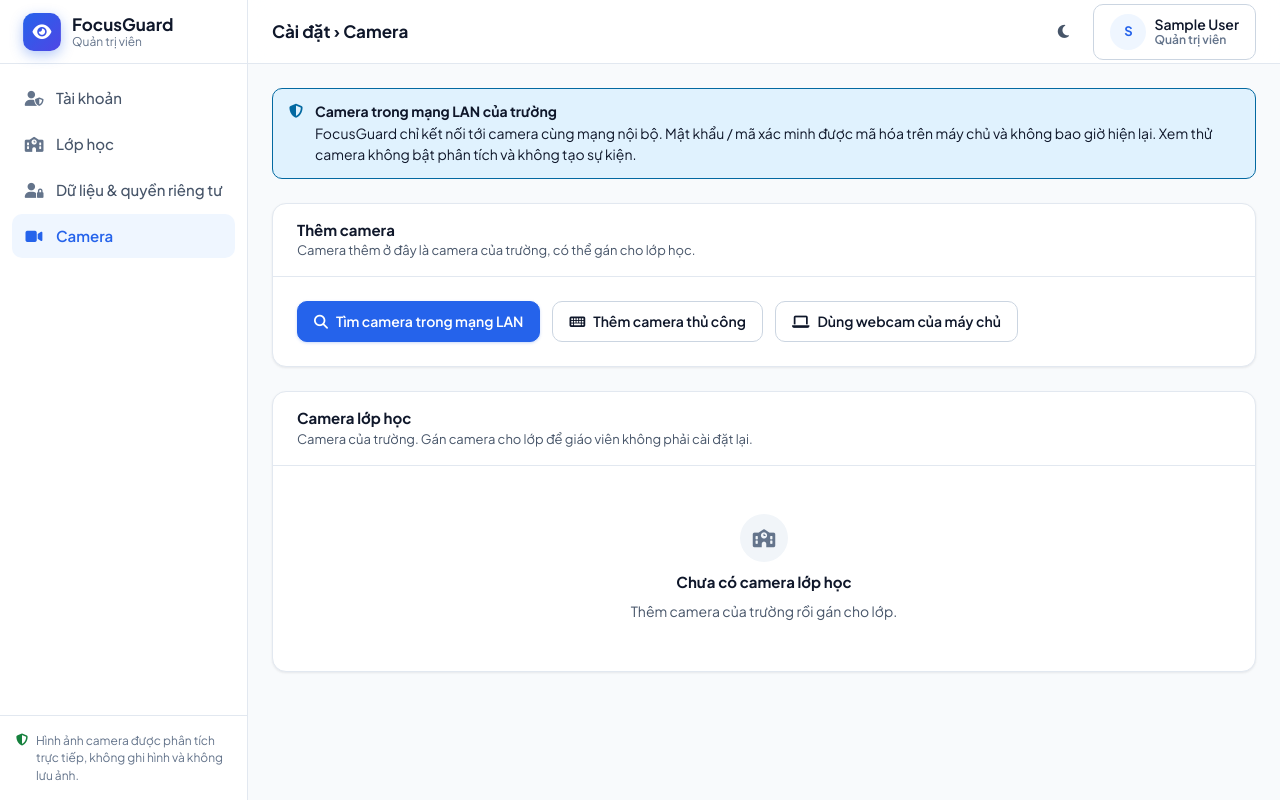
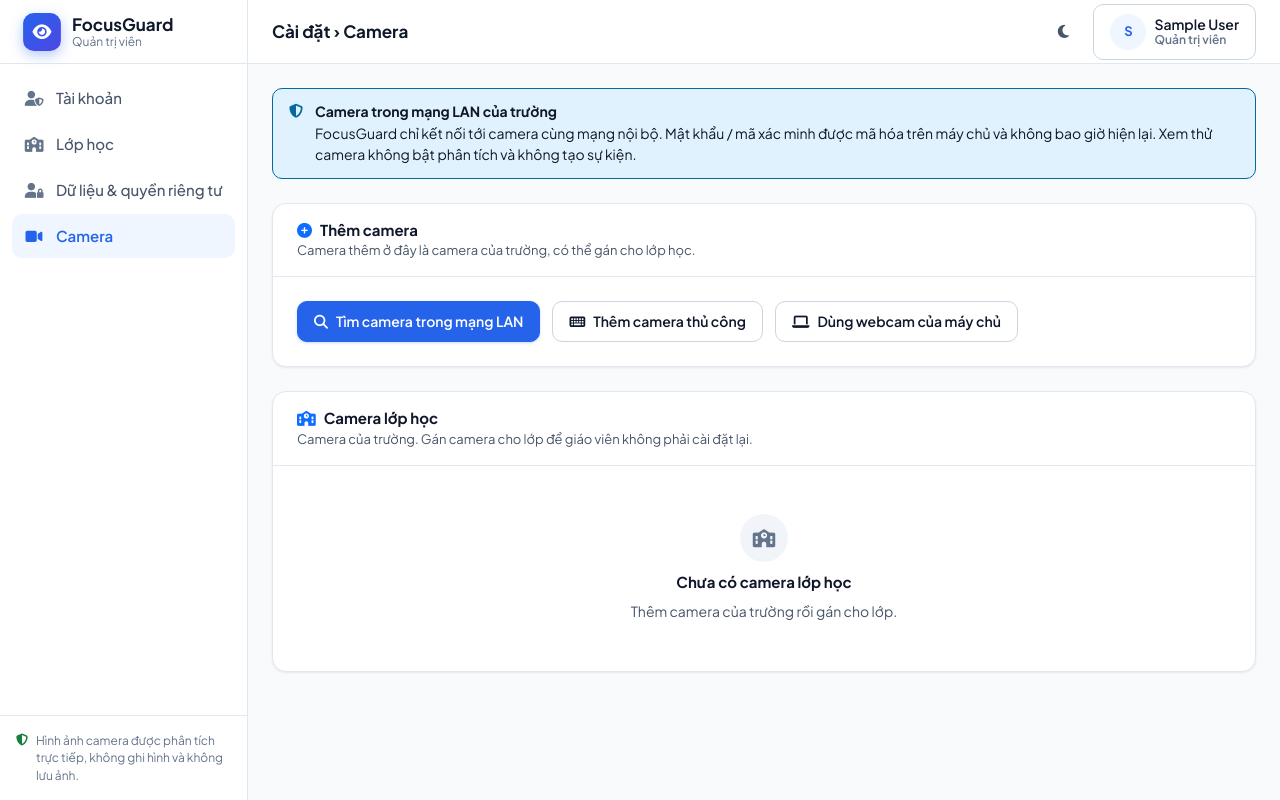
Before and after one commit to bk20006baolong1-ship-it/FocusguardAI, a Flask app: page /settings/cameras in a window 1280 px wide. Run offline with Flask 3, Linux system fonts and the light colour scheme; the visitor is signed in with stand-in values (Sample User, id 1); data comes from the database, SQL or seed files in the repository; data that the repository does not hold is empty; some libraries are stand-ins or nearby versions.

Commit message:
feat(ui): add icons to camera management card headers

```diff
--- a/templates/cameras.html
+++ b/templates/cameras.html
@@ -17,7 +17,7 @@
   <section class="fg-card" aria-labelledby="addCamTitle">
     <div class="fg-card-header">
       <div>
-        <h2 class="fg-card-title" id="addCamTitle">Thêm camera</h2>
+        <h2 class="fg-card-title" id="addCamTitle"><i class="fa-solid fa-circle-plus me-2 text-primary" aria-hidden="true"></i>Thêm camera</h2>
         <p class="fg-caption mb-0">{% if is_admin %}Camera thêm ở đây là camera của trường, có thể gán cho lớp học.{% else %}Camera của bạn, dùng khi bắt đầu buổi học bằng camera lớp học.{% endif %}</p>
       </div>
     </div>
@@ -46,7 +46,7 @@
   <section class="fg-card" aria-labelledby="myCamTitle">
     <div class="fg-card-header">
       <div>
-        <h2 class="fg-card-title" id="myCamTitle">Camera của tôi</h2>
+        <h2 class="fg-card-title" id="myCamTitle"><i class="fa-solid fa-camera me-2 text-primary" aria-hidden="true"></i>Camera của tôi</h2>
         <p class="fg-caption mb-0">Camera mặc định được dùng khi lớp chưa được gán camera của trường.</p>
       </div>
     </div>
@@ -57,7 +57,7 @@
   <section class="fg-card" aria-labelledby="classCamTitle">
     <div class="fg-card-header">
       <div>
-        <h2 class="fg-card-title" id="classCamTitle">Camera lớp học</h2>
+        <h2 class="fg-card-title" id="classCamTitle"><i class="fa-solid fa-school me-2 text-primary" aria-hidden="true"></i>Camera lớp học</h2>
         <p class="fg-caption mb-0">{% if is_admin %}Camera của trường. Gán camera cho lớp để giáo viên không phải cài đặt lại.{% else %}Camera của trường được quản trị viên gán cho lớp của bạn (chỉ xem, không sửa xác thực).{% endif %}</p>
       </div>
     </div>
```
